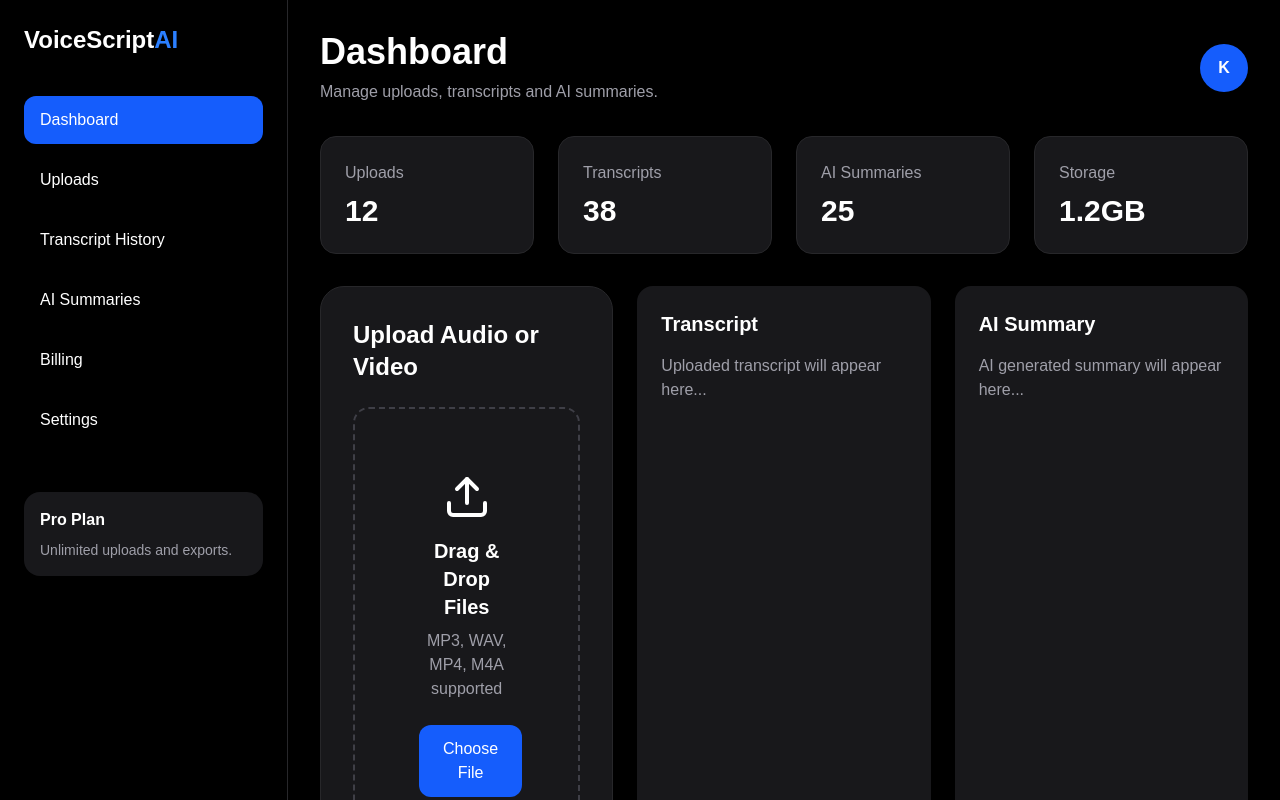
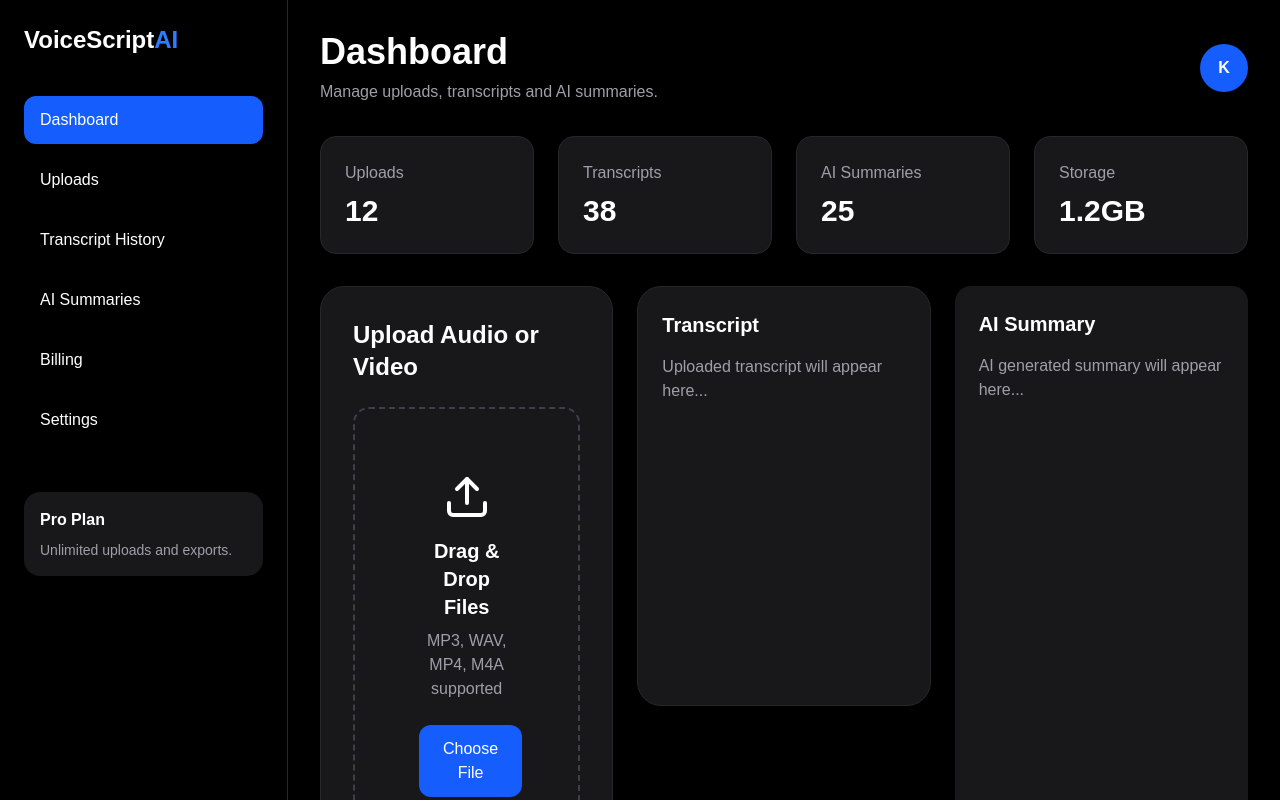
Before and after one commit to Kesarkarale/voicescript-ai, a Next.js app: page /dashboard in a window 1280 px wide. Shown: the top 800 px of the page. Built offline with nearby package versions, Linux system fonts and the light colour scheme.

Commit message:
Update TranscriptCard.tsx

```diff
--- a/components/TranscriptCard.tsx
+++ b/components/TranscriptCard.tsx
@@ -1,6 +1,6 @@
 export default function TranscriptCard() {
   return (
-    <div className="bg-zinc-900 rounded-2xl p-6">
+    <div className="bg-zinc-900 border border-zinc-800 rounded-3xl p-6 h-[420px]">
       <h2 className="text-xl font-bold mb-4">
         Transcript
       </h2>
```
